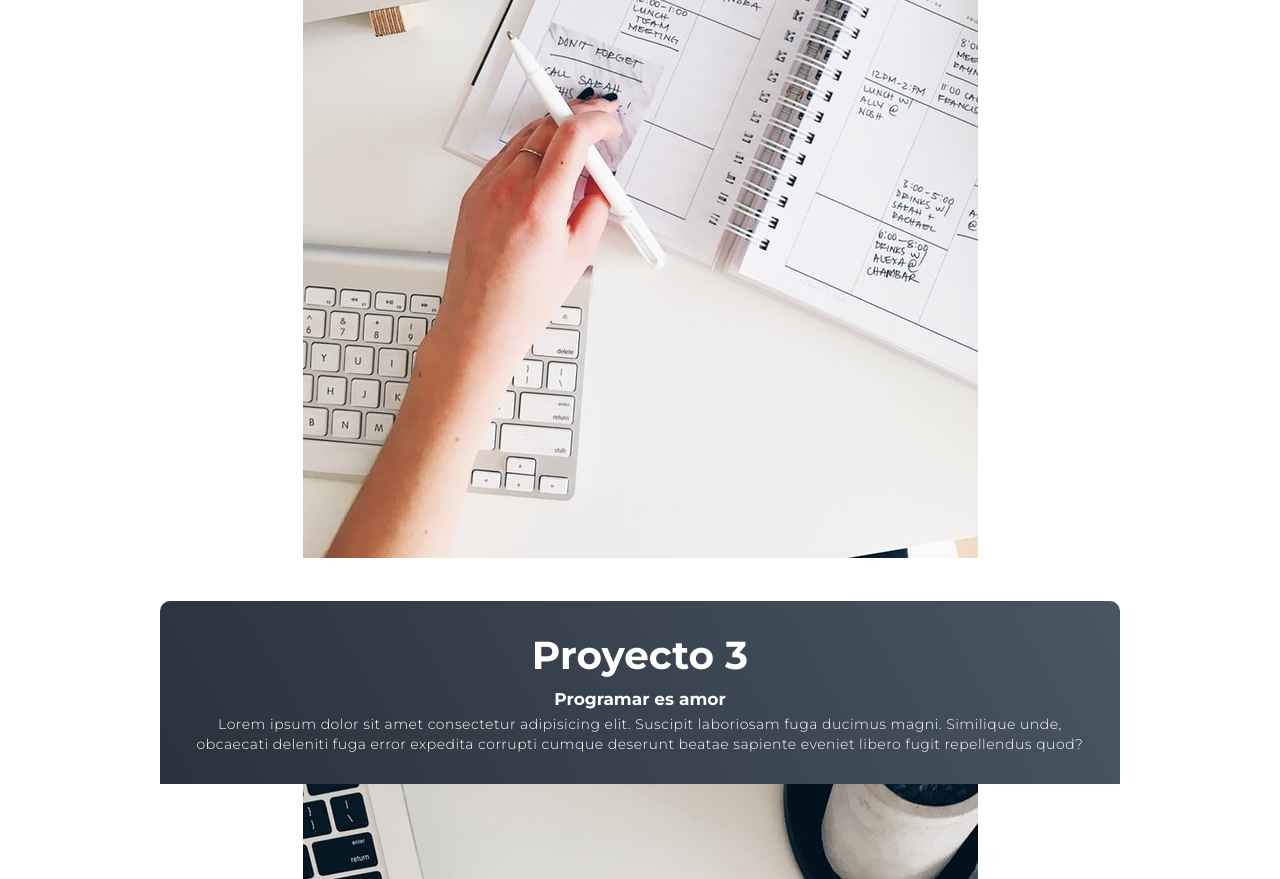
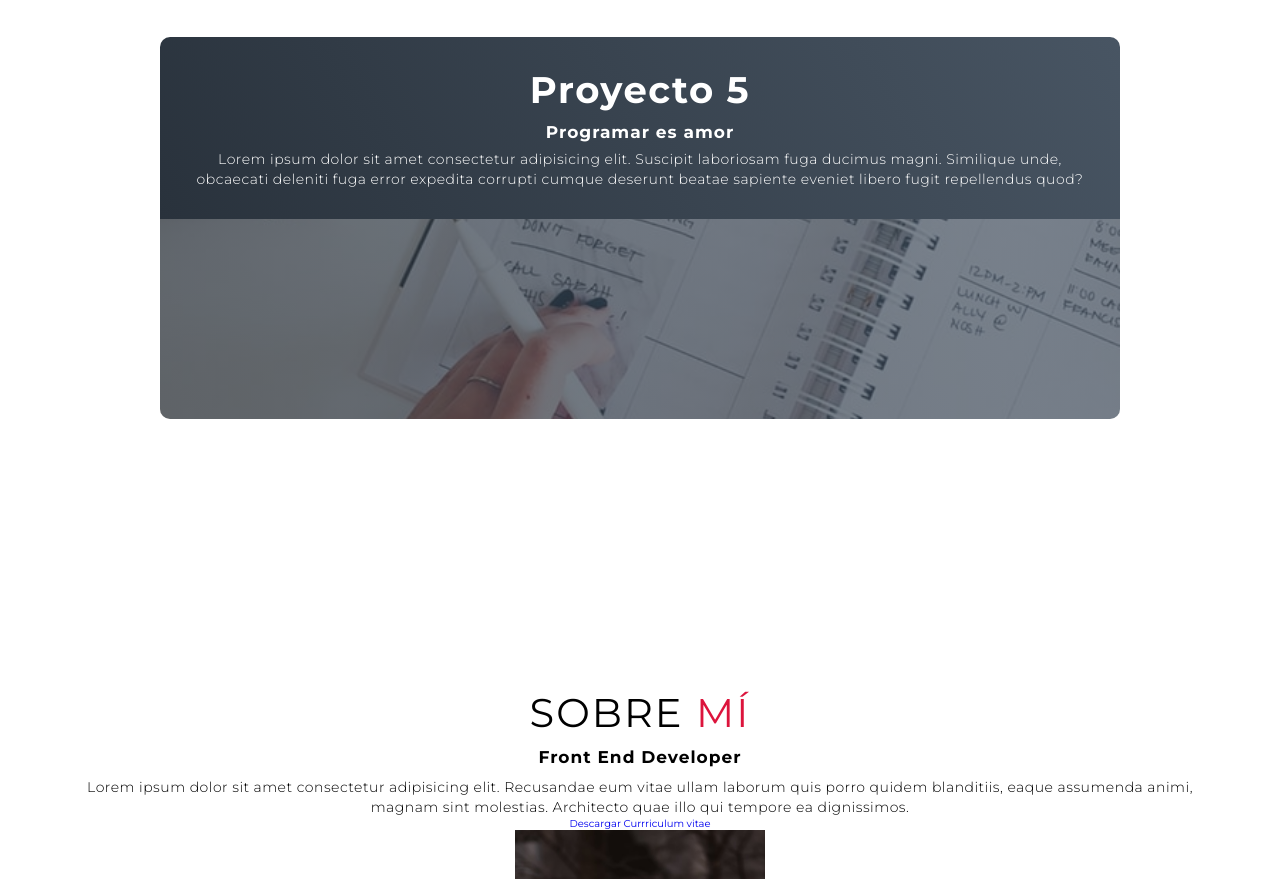
Before and after one commit to AguilaxO/practicaYoutube, a plain HTML site: page index.html in a window 1280 px wide. Shown: the part 3903-4782 px from the top of the page. Drawn offline with Linux system fonts and the light colour scheme.

Commit message:
avances321

```diff
--- a/index.html
+++ b/index.html
@@ -125,5 +125,20 @@
         </div>
     </section>
     <!-- Fin de sección de proyectos -->
+    <!-- Sección acerca de mí -->
+    <section id="acercaDeMi">
+        <div class="acercaDeMiContenedor container">
+            <div class="acercaDeMiContenedor-imagen">
+                <img src="img/img-2.jpg" alt="Imagen del autor">
+            </div>
+            <div class="acercaDeMiContenedor-texto">
+                <h1 class="contenedor-titulo">Sobre <span>mí</span></h1>
+                <h2>Front End Developer</h2>
+                <p>Lorem ipsum dolor sit amet consectetur adipisicing elit. Recusandae eum vitae ullam laborum quis porro quidem blanditiis, eaque assumenda animi, magnam sint molestias. Architecto quae illo qui tempore ea dignissimos.</p>
+                <a href="#">Descargar Currriculum vitae</a>
+            </div>
+        </div>
+    </section>
+    <!-- Fin de la sección acerca de mí -->
 </body>
 </html>
--- a/style.css
+++ b/style.css
@@ -256,14 +256,17 @@ img {
 }
 
 #proyectos .proyectos-tarjeta-informacion h1 {
-    font-size: 3.9rem;
+    font-size: 3.7rem;
     font-weight: 600;
+    letter-spacing: 0.15rem;
 }
 
 #proyectos .proyectos-tarjeta-informacion h2 {
     font-size: 1.7rem;
     font-weight: 550;
     margin-top: 10px;
+    margin-bottom: 2px;
+    letter-spacing: 0.1rem;
 }
 
 #proyectos .proyectos-tarjeta-informacion p {
@@ -272,12 +275,59 @@ img {
 }
 
 #proyectos .proyectos-tarjeta-imagen {
-    flex-basis: 100%;
-    height: 200px;
-    /* width: 100%; */
+    flex-basis: 200px;
+    /* height: 200px; */
+    width: 100%;
     overflow: hidden;
+    position: relative;
 }
+
+#proyectos .proyectos-tarjeta-imagen::after {
+    content: "";
+    position: absolute;
+    left: 0;
+    top: 0;
+    height: 100%;
+    width: 100%;
+    background-image: linear-gradient(60deg, #29323c 0%, #485563 100%);
+    opacity: 0.7;
+}
+
+#proyectos .proyectos-tarjeta-imagen img {
+    transition: .3s ease transform;
+}
+
+#proyectos .proyectos-tarjeta:hover .proyectos-tarjeta-imagen img {
+    transform: scale(1.1);
+}
+
 /* Fin de la sección de proyectos */
+
+/* Sección acerca de mí */
+#acercaDeMi .acercaDeMiContenedor {
+    flex-direction: column-reverse;
+    text-align: center;
+    max-width: 1200px;
+    margin: 0 auto;
+    padding: 100px 20px;
+}
+
+#acercaDeMi .acercaDeMiContenedor-imagen {
+    width: 250px;
+    height: 360px;
+}
+
+#acercaDeMi .acercaDeMiContenedor-texto {
+    width: 100%;
+}
+
+#acercaDeMi .acercaDeMiContenedor-texto h2 {
+    font-size: 1.7rem;
+    font-weight: 550;
+    margin-bottom: 10px;
+    letter-spacing: 0.1rem;
+}
+/* Fin de la sección acerca de mí */
 
 @keyframes revelado_texto_caja {
     50% {
```
